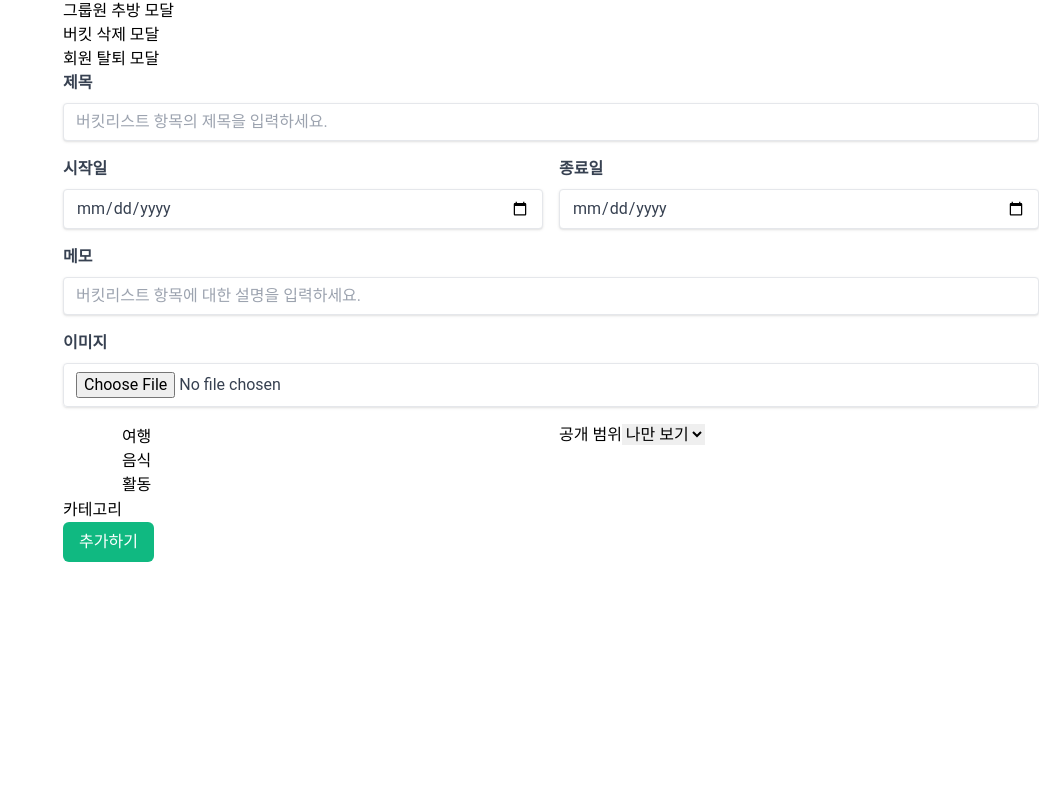
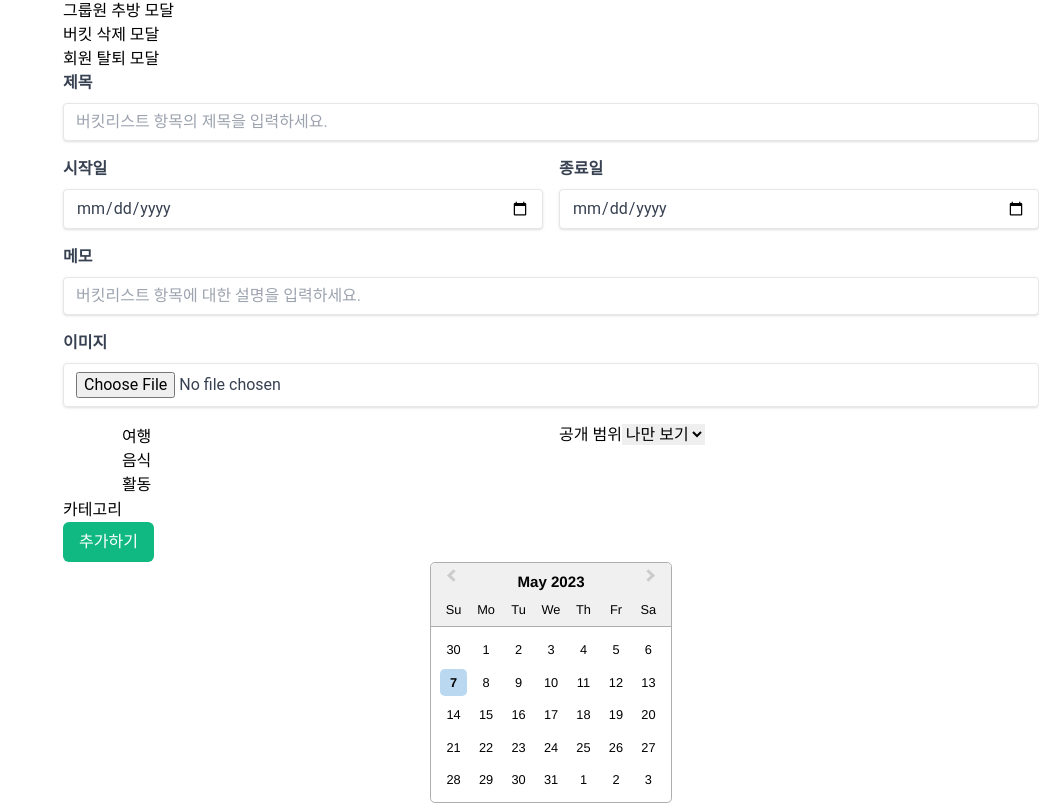
Before and after one commit to Bucket-Business-Organization/buki-buki-client, a Next.js app: page /Profile in a window 1280 px wide. Shown: the part 463-1266 px from the top of the page, without its empty margins (241-1280 px from the left). Before the commit the page ends 1025 px from the top, so only its background shows below. Built offline with nearby package versions, Linux system fonts and the light colour scheme.

Commit message:
Feat: calendar 컴포넌트 중간 작업

```diff
--- /dev/null
+++ b/components/common/Calendar.tsx
@@ -0,0 +1,51 @@
+import { useState } from "react";
+import DatePicker from "react-datepicker";
+import "react-datepicker/dist/react-datepicker.css";
+
+type CalendarProps = {
+  onDatesSelected: (startDate: Date | null, endDate: Date | null) => void;
+};
+
+const Calendar: React.FC<CalendarProps> = ({ onDatesSelected }) => {
+  const [startDate, setStartDate] = useState<Date | null>(null);
+  const [endDate, setEndDate] = useState<Date | null>(null);
+
+  const handleDateChange = (date: Date | null) => {
+    if (!startDate) {
+      setStartDate(date);
+    } else if (!endDate) {
+      if (date && date.getTime() >= startDate.getTime()) {
+        setEndDate(date);
+        onDatesSelected(startDate, date);
+      }
+    } else {
+      setStartDate(date);
+      setEndDate(null);
+    }
+  };
+
+  const handleDateRangeChange = ([startDate, endDate]: [
+    Date | null,
+    Date | null
+  ]) => {
+    setStartDate(startDate);
+    setEndDate(endDate);
+    onDatesSelected(startDate, endDate);
+  };
+
+  return (
+    <div className="flex justify-center">
+      <DatePicker
+        selected={startDate}
+        onChange={handleDateRangeChange}
+        startDate={startDate}
+        endDate={endDate}
+        selectsRange
+        inline
+        calendarClassName="text-gray-700"
+      />
+    </div>
+  );
+};
+
+export default Calendar;
--- a/components/common/Input.tsx
+++ b/components/common/Input.tsx
@@ -10,7 +10,8 @@ interface InputProps {
   disabled?: boolean;
   defaultValue?: string;
   accept?: string;
-
+  onClick?: () => void;
+  readOnly?: boolean;
   onChange?: (event: React.ChangeEvent<HTMLInputElement>) => void;
 }
 
@@ -23,6 +24,8 @@ const Input: React.FC<InputProps> = ({
   showLabel = true,
   disabled = false,
   defaultValue = "",
+  onClick,
+  readOnly = false,
 
   onChange,
 }) => {
@@ -45,6 +48,8 @@ const Input: React.FC<InputProps> = ({
         onChange={onChange}
         disabled={disabled}
         defaultValue={defaultValue}
+        onClick={onClick}
+        readOnly={readOnly}
         className="shadow appearance-none border rounded w-full py-2 px-3 text-gray-700 leading-tight focus:outline-none focus:shadow-outline"
       />
     </div>
--- a/components/form/AddBukiForm.tsx
+++ b/components/form/AddBukiForm.tsx
@@ -1,6 +1,7 @@
 import React, { useState } from "react";
 import Input from "../common/Input";
 import DefaultButton from "../common/DefaultButton";
+import Calendar from "../common/Calendar";
 interface CategoryOption {
   value: string;
   label: string;
@@ -120,6 +121,7 @@ const AddBukiForm: React.FC = () => {
         onChange={handleImageChange}
         accept="image/*"
       />
+
       <div className="grid grid-cols-2 gap-4">
         <div>
           <label htmlFor="category">카테고리</label>
@@ -158,6 +160,12 @@ const AddBukiForm: React.FC = () => {
           alert("추가완료");
         }}
       />
+      <Calendar
+        onDatesSelected={function (
+          startDate: Date | null,
+          endDate: Date | null
+        ) {}}
+      />
     </form>
   );
 };
--- a/package.json
+++ b/package.json
@@ -16,11 +16,13 @@
     "eslint-config-next": "13.2.4",
     "next": "13.2.4",
     "react": "18.2.0",
+    "react-datepicker": "^4.11.0",
     "react-dom": "18.2.0",
     "react-icons": "^4.8.0",
     "typescript": "5.0.3"
   },
   "devDependencies": {
+    "@types/react-datepicker": "^4.11.2",
     "autoprefixer": "^10.4.14",
     "postcss": "^8.4.23",
     "tailwindcss": "^3.3.2"
```
Also changed, not shown: 2 other files (tests, documents, lock files or other folders).
